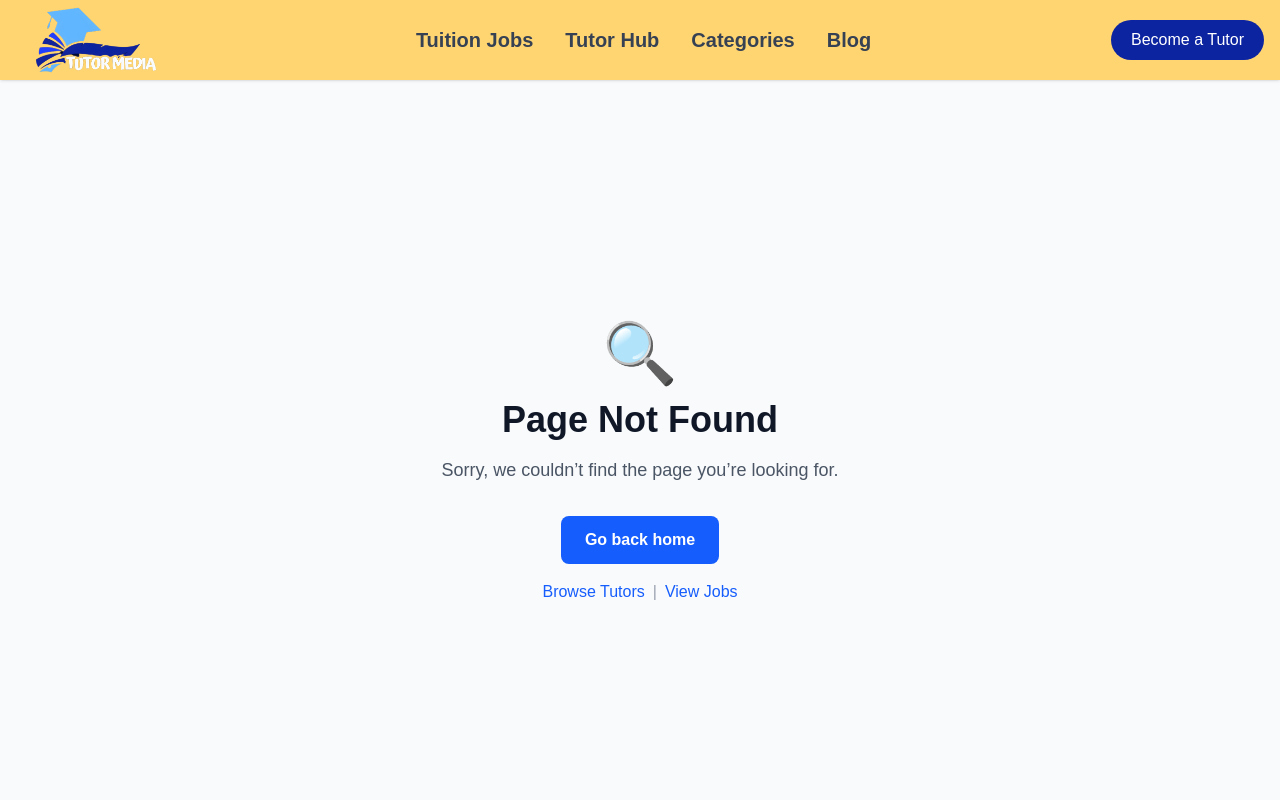
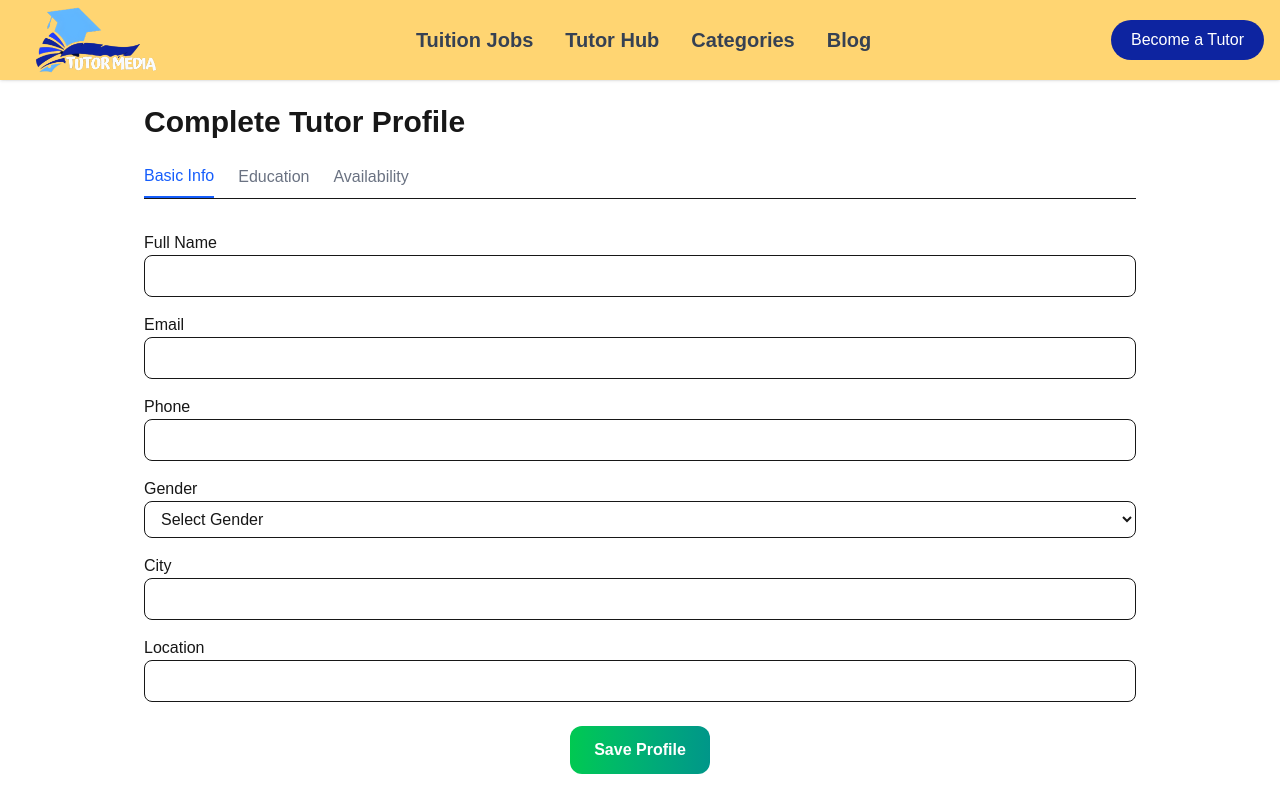
Before and after one commit to bapibiswas100808/tutor-media, a Next.js app: page /complete-profile in a window 1280 px wide. Before the commit this address had no page. Shown: the top 800 px of the page. Built offline with nearby package versions, Linux system fonts and the light colour scheme.

Commit message:
tab added

```diff
--- /dev/null
+++ b/src/app/complete-profile/page.tsx
@@ -0,0 +1,99 @@
+"use client";
+
+import { useState, ChangeEvent } from "react";
+import BasicInfo, { BasicInfoData } from "./tabs/basicInfo";
+import Education, { EducationEntry } from "./tabs/education";
+import Availability, { AvailabilityData } from "./tabs/availability";
+
+const tabs = ["Basic Info", "Education", "Availability"];
+
+// Props for existing data (optional)
+interface CompleteProfilePageProps {
+  existingData?: {
+    basicInfo?: BasicInfoData;
+    education?: EducationEntry;
+    availability?: AvailabilityData;
+  };
+}
+
+export default function CompleteProfilePage({
+  existingData,
+}: CompleteProfilePageProps) {
+  // === States for each tab ===
+  const [basicInfo, setBasicInfo] = useState<BasicInfoData>({
+    fullName: existingData?.basicInfo?.fullName || "",
+    email: existingData?.basicInfo?.email || "",
+    phone: existingData?.basicInfo?.phone || "",
+    gender: existingData?.basicInfo?.gender || "",
+    city: existingData?.basicInfo?.city || "",
+    location: existingData?.basicInfo?.location || "",
+  });
+
+  const [education, setEducation] = useState<EducationEntry[]>([
+    { academy: "", year: "" },
+  ]);
+
+  const [availability, setAvailability] = useState<AvailabilityData>({
+    days: [],
+    mode: "",
+  });
+
+  const [activeTab, setActiveTab] = useState(0);
+
+  // Save function: combine all tab data
+  const handleSave = () => {
+    const profileData = {
+      basicInfo,
+      education,
+      availability,
+    };
+    console.log("Saved Profile Data:", profileData);
+    // TODO: send `profileData` to backend API
+  };
+
+  return (
+    <div className="max-w-5xl mx-auto px-4 py-10">
+      <h1 className="text-3xl font-bold mb-6">Complete Tutor Profile</h1>
+
+      {/* Tabs */}
+      <div className="flex gap-6 border-b mb-8">
+        {tabs.map((tab, index) => (
+          <button
+            key={tab}
+            onClick={() => setActiveTab(index)}
+            className={`pb-2 font-medium ${
+              activeTab === index
+                ? "border-b-2 border-blue-600 text-blue-600"
+                : "text-gray-500"
+            }`}
+          >
+            {tab}
+          </button>
+        ))}
+      </div>
+
+      {/* Tab Content */}
+      <div className="mb-6">
+        {activeTab === 0 && (
+          <BasicInfo data={basicInfo} setData={setBasicInfo} />
+        )}
+        {activeTab === 1 && (
+          <Education data={education} setData={setEducation} />
+        )}
+        {activeTab === 2 && (
+          <Availability data={availability} setData={setAvailability} />
+        )}
+      </div>
+
+      {/* Save Button */}
+      <div className="flex justify-center">
+        <button
+          onClick={handleSave}
+          className="bg-gradient-to-r from-green-500 to-teal-600 text-white py-3 px-6 rounded-xl font-semibold hover:from-green-600 hover:to-teal-700 transition"
+        >
+          Save Profile
+        </button>
+      </div>
+    </div>
+  );
+}
--- /dev/null
+++ b/src/app/complete-profile/tabs/availability.tsx
@@ -0,0 +1,65 @@
+import { ChangeEvent } from "react";
+
+export interface AvailabilityData {
+  days: string[]; // e.g., ["Monday", "Tuesday"]
+  mode: string;   // e.g., "Online" or "Offline"
+}
+
+interface Props {
+  data: AvailabilityData;
+  setData: (data: AvailabilityData) => void;
+}
+
+export default function Availability({ data, setData }: Props) {
+  const handleModeChange = (e: ChangeEvent<HTMLSelectElement>) => {
+    setData({ ...data, mode: e.target.value });
+  };
+
+  const handleDayToggle = (day: string) => {
+    if (data.days.includes(day)) {
+      setData({ ...data, days: data.days.filter(d => d !== day) });
+    } else {
+      setData({ ...data, days: [...data.days, day] });
+    }
+  };
+
+  const weekDays = ["Monday", "Tuesday", "Wednesday", "Thursday", "Friday", "Saturday", "Sunday"];
+
+  return (
+    <div className="space-y-4">
+      <div>
+        <label className="block font-medium  mb-2">Available Days</label>
+        <div className="flex flex-wrap gap-2">
+          {weekDays.map((day) => (
+            <button
+              key={day}
+              type="button"
+              onClick={() => handleDayToggle(day)}
+              className={`px-3 py-1 rounded-lg border ${
+                data.days.includes(day)
+                  ? "bg-blue-600 text-white border-blue-600"
+                  : "bg-white text-black border-gray-300"
+              }`}
+            >
+              {day}
+            </button>
+          ))}
+        </div>
+      </div>
+
+      <div>
+        <label className="block font-medium  mb-2">Mode</label>
+        <select
+          value={data.mode}
+          onChange={handleModeChange}
+          className="w-full border rounded-lg px-3 py-2 bg-black"
+        >
+          <option value="">Select Mode</option>
+          <option value="Online">Online</option>
+          <option value="Offline">Offline</option>
+          <option value="Hybrid">Hybrid</option>
+        </select>
+      </div>
+    </div>
+  );
+}
--- /dev/null
+++ b/src/app/complete-profile/tabs/basicInfo.tsx
@@ -0,0 +1,96 @@
+import { ChangeEvent } from "react";
+
+export interface BasicInfoData {
+  fullName: string;
+  email: string;
+  phone: string;
+  gender: string;
+  city: string;
+  location: string;
+}
+
+interface BasicInfoProps {
+  data: BasicInfoData;
+  setData: (data: BasicInfoData) => void;
+}
+
+export default function BasicInfo({ data, setData }: BasicInfoProps) {
+  const handleChange = (e: ChangeEvent<HTMLInputElement | HTMLSelectElement>) => {
+    const { name, value } = e.target;
+    setData({ ...data, [name]: value });
+  };
+
+  return (
+    <div className="space-y-4">
+      <div>
+        <label className="block font-medium">Full Name</label>
+        <input
+          type="text"
+          name="fullName"
+          value={data.fullName}
+          onChange={handleChange}
+          className="w-full border rounded-lg px-3 py-2"
+        />
+      </div>
+
+      <div>
+        <label className="block font-medium">Email</label>
+        <input
+          type="email"
+          name="email"
+          value={data.email}
+          onChange={handleChange}
+          className="w-full border rounded-lg px-3 py-2"
+        />
+      </div>
+
+      <div>
+        <label className="block font-medium">Phone</label>
+        <input
+          type="text"
+          name="phone"
+          value={data.phone}
+          onChange={handleChange}
+          className="w-full border rounded-lg px-3 py-2"
+        />
+      </div>
+
+      <div>
+        <label className="block font-medium">Gender</label>
+        <select
+          name="gender"
+          value={data.gender}
+          onChange={handleChange}
+          className="w-full border rounded-lg px-3 py-2"
+        >
+          <option value="">Select Gender</option>
+          <option value="male">Male</option>
+          <option value="female">Female</option>
+          <option value="other">Other</option>
+        </select>
+      </div>
+
+      <div>
+        <label className="block font-medium">City</label>
+        <input
+          type="text"
+          name="city"
+          value={data.city}
+          onChange={handleChange}
+          className="w-full border rounded-lg px-3 py-2"
+        />
+      </div>
+
+      <div>
+        <label className="block font-medium">Location</label>
+        <input
+          type="text"
+          name="location"
+          value={data.location}
+          onChange={handleChange}
+          className="w-full border rounded-lg px-3 py-2"
+        />
+      </div>
+    </div>
+  );
+}
--- /dev/null
+++ b/src/app/complete-profile/tabs/education.tsx
@@ -0,0 +1,74 @@
+import { ChangeEvent } from "react";
+
+export interface EducationEntry {
+  academy: string;
+  year: string;
+}
+
+interface Props {
+  data: EducationEntry[];
+  setData: (data: EducationEntry[]) => void;
+}
+
+export default function Education({ data, setData }: Props) {
+  const handleChange = (index: number, e: ChangeEvent<HTMLInputElement>) => {
+    const newData = [...data];
+    newData[index] = { ...newData[index], [e.target.name]: e.target.value };
+    setData(newData);
+  };
+
+  const addField = () => {
+    setData([...data, { academy: "", year: "" }]);
+  };
+
+  const removeField = (index: number) => {
+    const newData = data.filter((_, i) => i !== index);
+    setData(newData);
+  };
+
+  return (
+    <div className="space-y-4">
+      {data.map((entry, index) => (
+        <div key={index} className="flex gap-4 items-center">
+          <div className="flex-1">
+            <label className="block font-medium">Academy Name</label>
+            <input
+              type="text"
+              name="academy"
+              value={entry.academy}
+              onChange={(e) => handleChange(index, e)}
+              className="w-full border rounded-lg px-3 py-2"
+            />
+          </div>
+          <div className="flex-1">
+            <label className="block font-medium">Passing Year</label>
+            <input
+              type="text"
+              name="year"
+              value={entry.year}
+              onChange={(e) => handleChange(index, e)}
+              className="w-full border rounded-lg px-3 py-2"
+            />
+          </div>
+          {data.length > 1 && (
+            <button
+              type="button"
+              onClick={() => removeField(index)}
+              className="text-red-500 font-semibold mt-6"
+            >
+              Remove
+            </button>
+          )}
+        </div>
+      ))}
+
+      <button
+        type="button"
+        onClick={addField}
+        className="bg-blue-600 text-white px-4 py-2 rounded-lg font-semibold"
+      >
+        Add Another
+      </button>
+    </div>
+  );
+}
```
